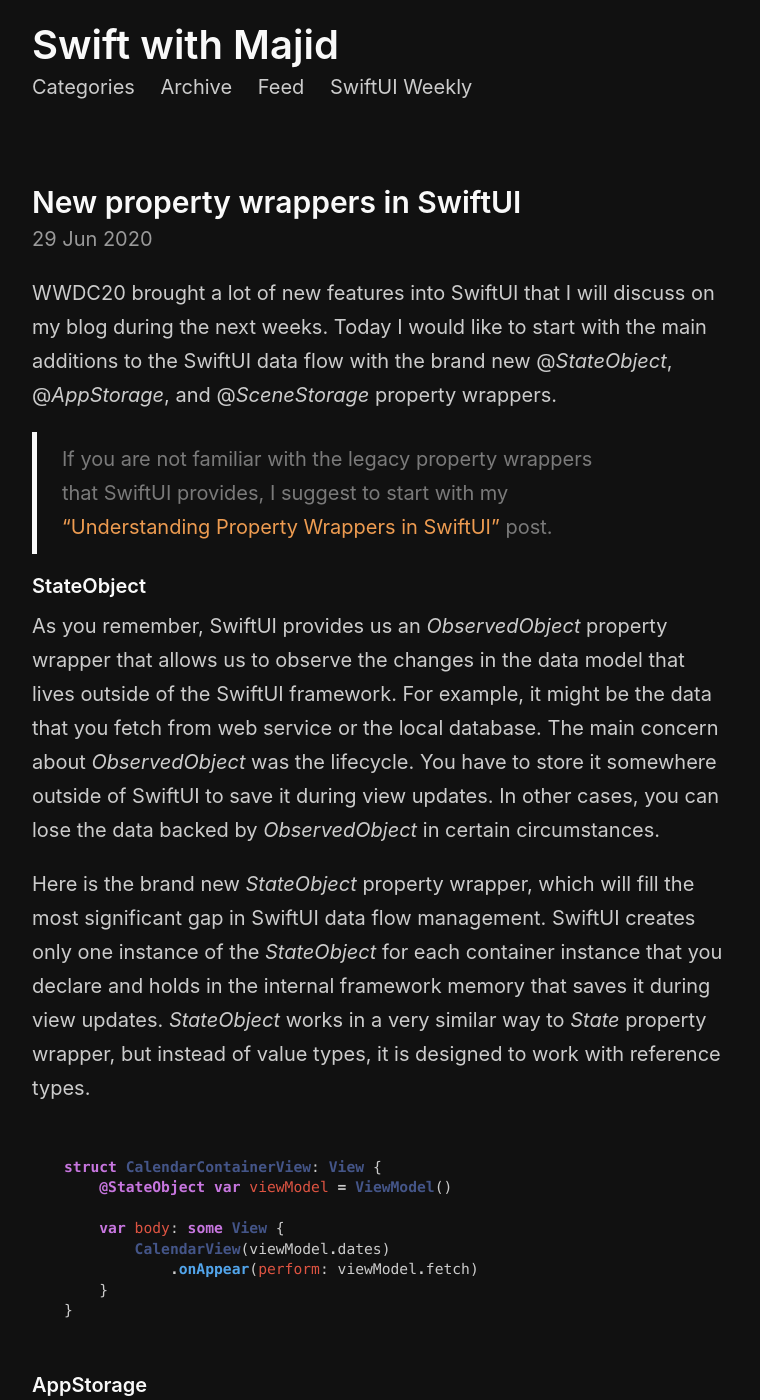
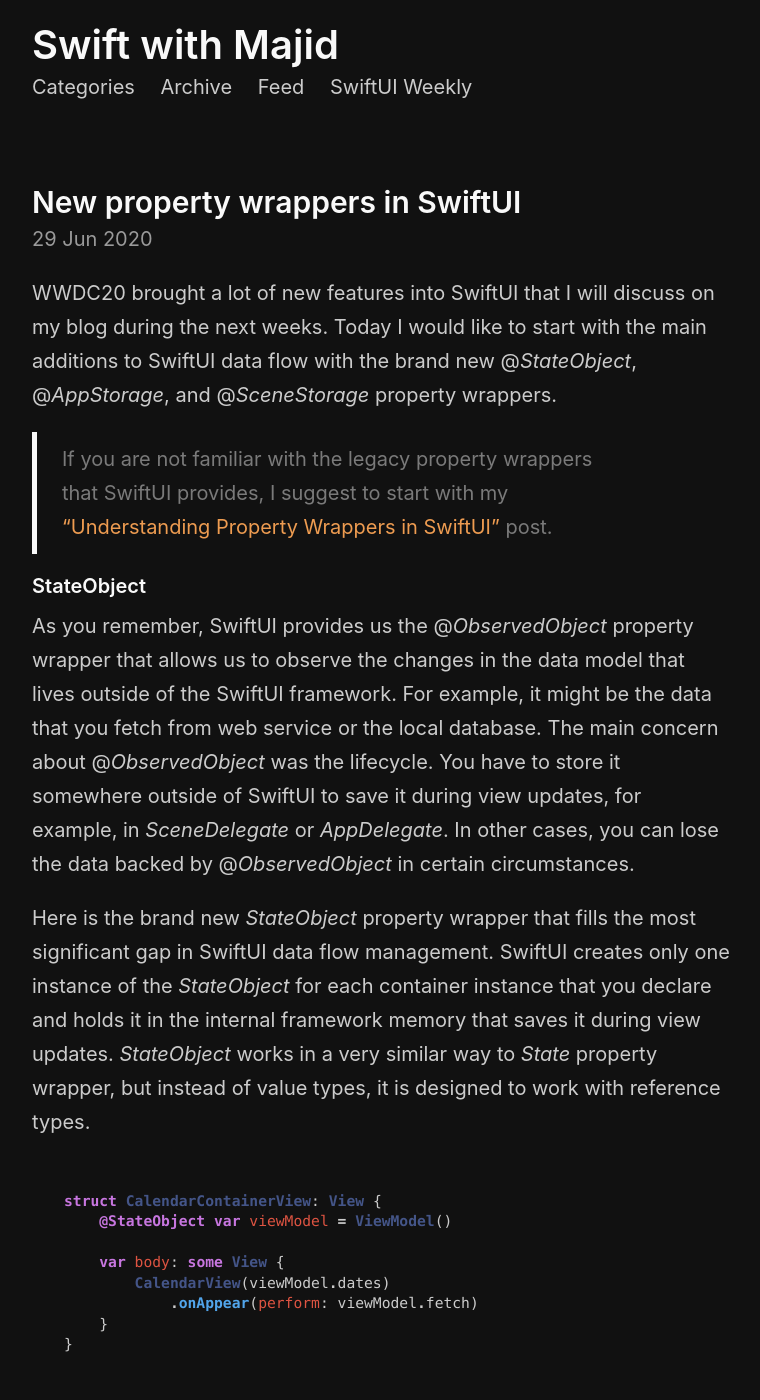
Before and after one commit to mecid/mecid.github.io, a Jekyll site: the page built from _posts/2020-06-29-new-property-wrappers-in-swiftui.md, in a window 1280 px wide and 1400 px high. Shown: the whole window, without its empty margins (258-1018 px from the left). Built offline with Jekyll 4.4.1, drawn with Linux system fonts in a browser that asks for light colours; some of the changed text lies outside the part shown.

Commit message:
Update 2020-06-29-new-property-wrappers-in-swiftui.md

````diff
--- a/_posts/2020-06-29-new-property-wrappers-in-swiftui.md
+++ b/_posts/2020-06-29-new-property-wrappers-in-swiftui.md
@@ -5,14 +5,14 @@
 category: Data Flow
 ---
 
-WWDC20 brought a lot of new features into SwiftUI that I will discuss on my blog during the next weeks. Today I would like to start with the main additions to the SwiftUI data flow with the brand new @*StateObject*, @*AppStorage*, and @*SceneStorage* property wrappers.
+WWDC20 brought a lot of new features into SwiftUI that I will discuss on my blog during the next weeks. Today I would like to start with the main additions to SwiftUI data flow with the brand new @*StateObject*, @*AppStorage*, and @*SceneStorage* property wrappers.
 
 > If you are not familiar with the legacy property wrappers that SwiftUI provides, I suggest to start with my ["Understanding Property Wrappers in SwiftUI"](/2019/06/12/understanding-property-wrappers-in-swiftui/) post.
 
 #### StateObject
-As you remember, SwiftUI provides us an *ObservedObject* property wrapper that allows us to observe the changes in the data model that lives outside of the SwiftUI framework. For example, it might be the data that you fetch from web service or the local database. The main concern about *ObservedObject* was the lifecycle. You have to store it somewhere outside of SwiftUI to save it during view updates. In other cases, you can lose the data backed by *ObservedObject* in certain circumstances.
+As you remember, SwiftUI provides us the @*ObservedObject* property wrapper that allows us to observe the changes in the data model that lives outside of the SwiftUI framework. For example, it might be the data that you fetch from web service or the local database. The main concern about @*ObservedObject* was the lifecycle. You have to store it somewhere outside of SwiftUI to save it during view updates, for example, in *SceneDelegate* or *AppDelegate*. In other cases, you can lose the data backed by @*ObservedObject* in certain circumstances.
 
-Here is the brand new *StateObject* property wrapper, which will fill the most significant gap in SwiftUI data flow management. SwiftUI creates only one instance of the *StateObject* for each container instance that you declare and holds in the internal framework memory that saves it during view updates. *StateObject* works in a very similar way to *State* property wrapper, but instead of value types, it is designed to work with reference types.
+Here is the brand new *StateObject* property wrapper that fills the most significant gap in SwiftUI data flow management. SwiftUI creates only one instance of the *StateObject* for each container instance that you declare and holds it in the internal framework memory that saves it during view updates. *StateObject* works in a very similar way to *State* property wrapper, but instead of value types, it is designed to work with reference types.
 
 ```swift
 struct CalendarContainerView: View {
````
Also changed, not shown: other parts of _posts/2020-06-29-new-property-wrappers-in-swiftui.md (+3 -1 lines).
